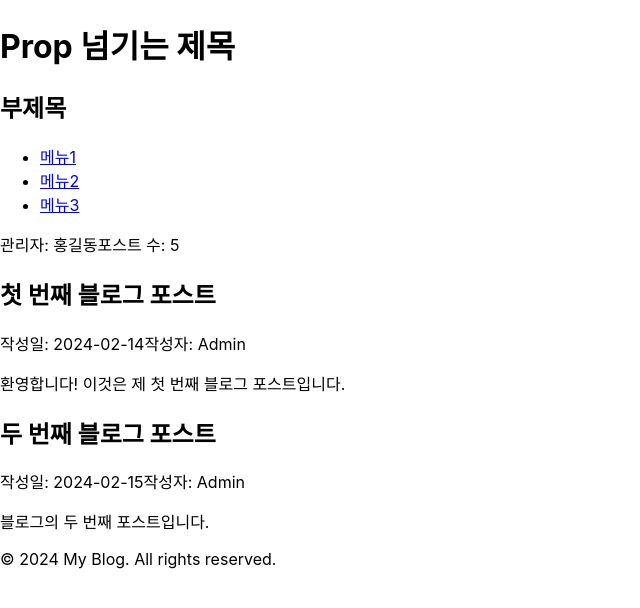
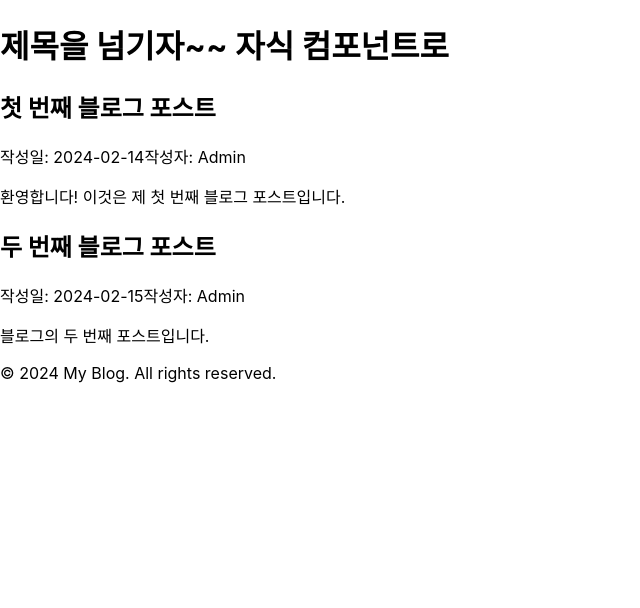
Before and after one commit to box3101/ReacyStudy-v2, a React (Create React App) app: page / in a window 1280 px wide. Shown: the top 608 px of the page, without its empty margins (0-640 px from the left). Built offline with nearby package versions, Linux system fonts and the light colour scheme.

Commit message:
간단한 props 넘기는 버전

```diff
--- a/src/App.js
+++ b/src/App.js
@@ -31,13 +31,7 @@ function App() {
     <div className="blog-container">
       {/* 문자열 외 다른 데이터 전달 할때는 {} 사용 */}
       <Header
-        title="Prop 넘기는 제목" // 문자열 prop 전달
-        subtitle="부제목" // 여러 개의 prop 전달 가능
-        showNav={true} // boolean prop 전달
-        count={5} // 숫자 prop 전달
-        user={{ name: "홍길동", role: "admin" }} // 객체 prop 전달
-        items={["메뉴1", "메뉴2", "메뉴3"]} // 배열 prop 전달
-        onClick={() => alert("클릭!")} // 함수 prop 전달
+        title="제목을 넘기자~~ 자식 컴포넌트로" // 문자열 prop 전달
       />
       {/* 메인 컨텐츠 영역 */}
       <main className="blog-content">
--- a/src/components/Header.jsx
+++ b/src/components/Header.jsx
@@ -25,40 +25,14 @@ function Header(props) {
   // 1. props로 데이터를 전달 받음
   // 2. props.title이 없으면 "My Blog" 사용
   const blogTitle = props.title || "My Blog";
-  const blogSubtitle = props.subtitle || "부제목";
-  const showNav = props.showNav || false;
-  const count = props.count || 0;
-  const user = props.user || { name: "Unknown", role: "guest" };
-  const items = props.items || [];
-  const onClick = props.onClick;
 
   return (
     <header className="header">
       <div className="header-content">
         <div className="logo">
           {/* props로 받은 제목 사용 */}
-          <h1>{blogTitle}</h1>
-          <h2>{blogSubtitle}</h2>
+          <h1>{props.title}</h1>
         </div>
-        {showNav && (
-          <nav className="nav-menu">
-            <ul>
-              {items.map((item, index) => (
-                <li key={index}>
-                  <a href="/" onClick={onClick}>
-                    {item}
-                  </a>
-                </li>
-              ))}
-            </ul>
-          </nav>
-        )}
-        {user.role === "admin" && (
-          <div className="admin-controls">
-            <span>관리자: {user.name}</span>
-            <span>포스트 수: {count}</span>
-          </div>
-        )}
       </div>
     </header>
   );
```
